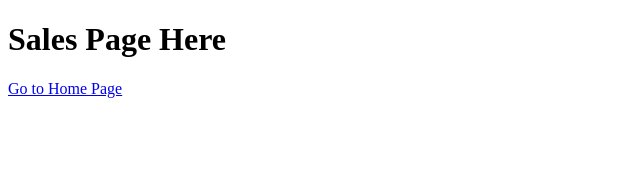
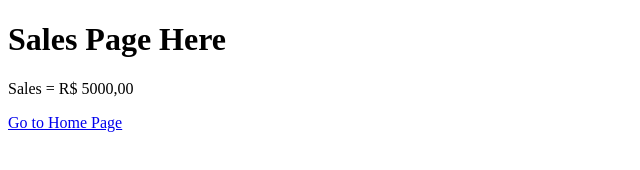
Before and after one commit to BamideleMK/primeirogithub, a plain HTML site: page sales.html in a window 1280 px wide. Shown: the whole page, without its empty margins (0-640 px from the left). Drawn offline with Linux system fonts and the light colour scheme.

Commit message:
I added Sales Price of R000,00

```diff
--- a/sales.html
+++ b/sales.html
@@ -8,6 +8,7 @@
 </head>
 <body>
     <h1>Sales Page Here</h1>
+    <p>Sales = R$ 5000,00</p>   <!-- Included on the 11th of March 2022-->
     <a href="index.html">Go to Home Page</a>
 </body>
 </html>
```
